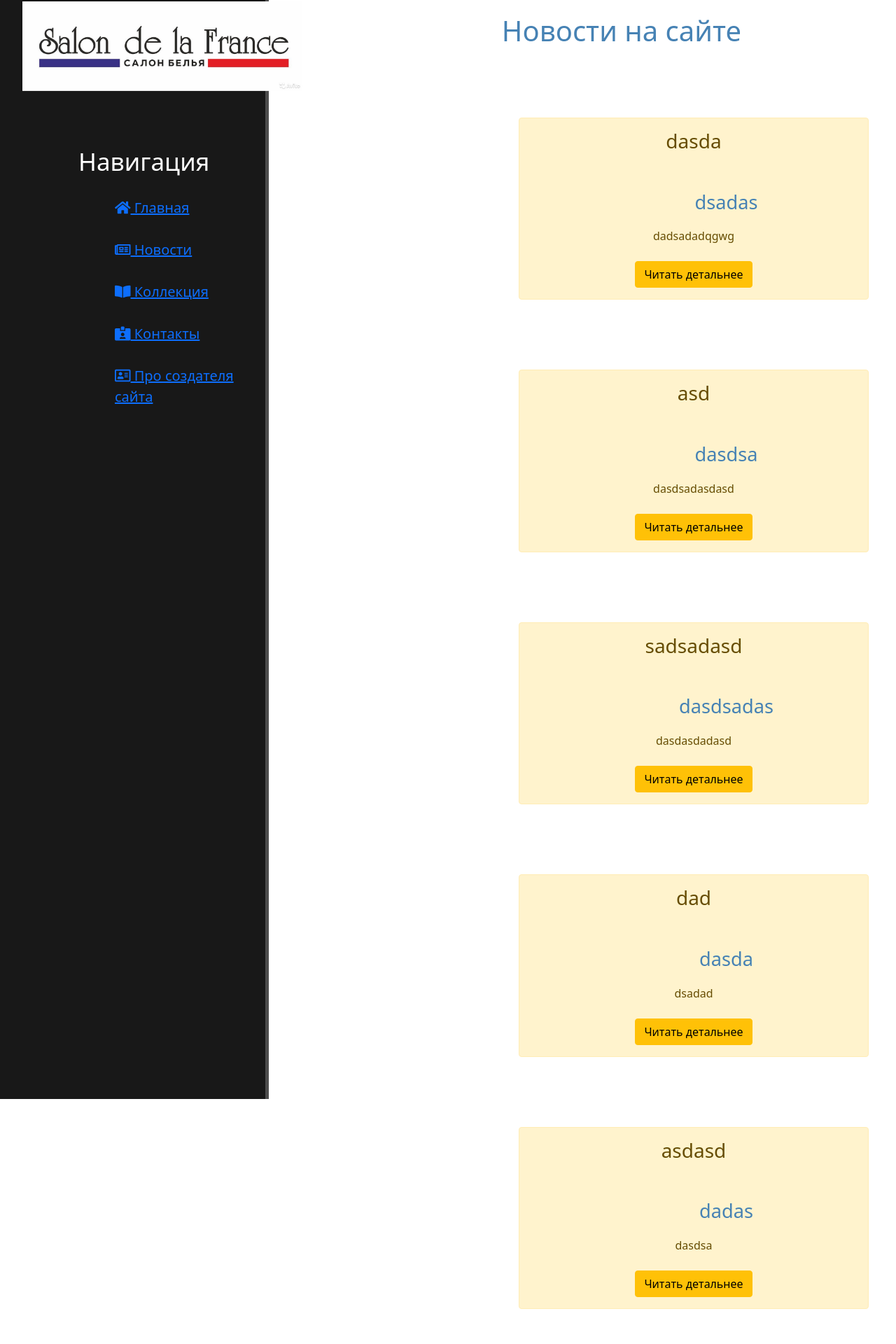
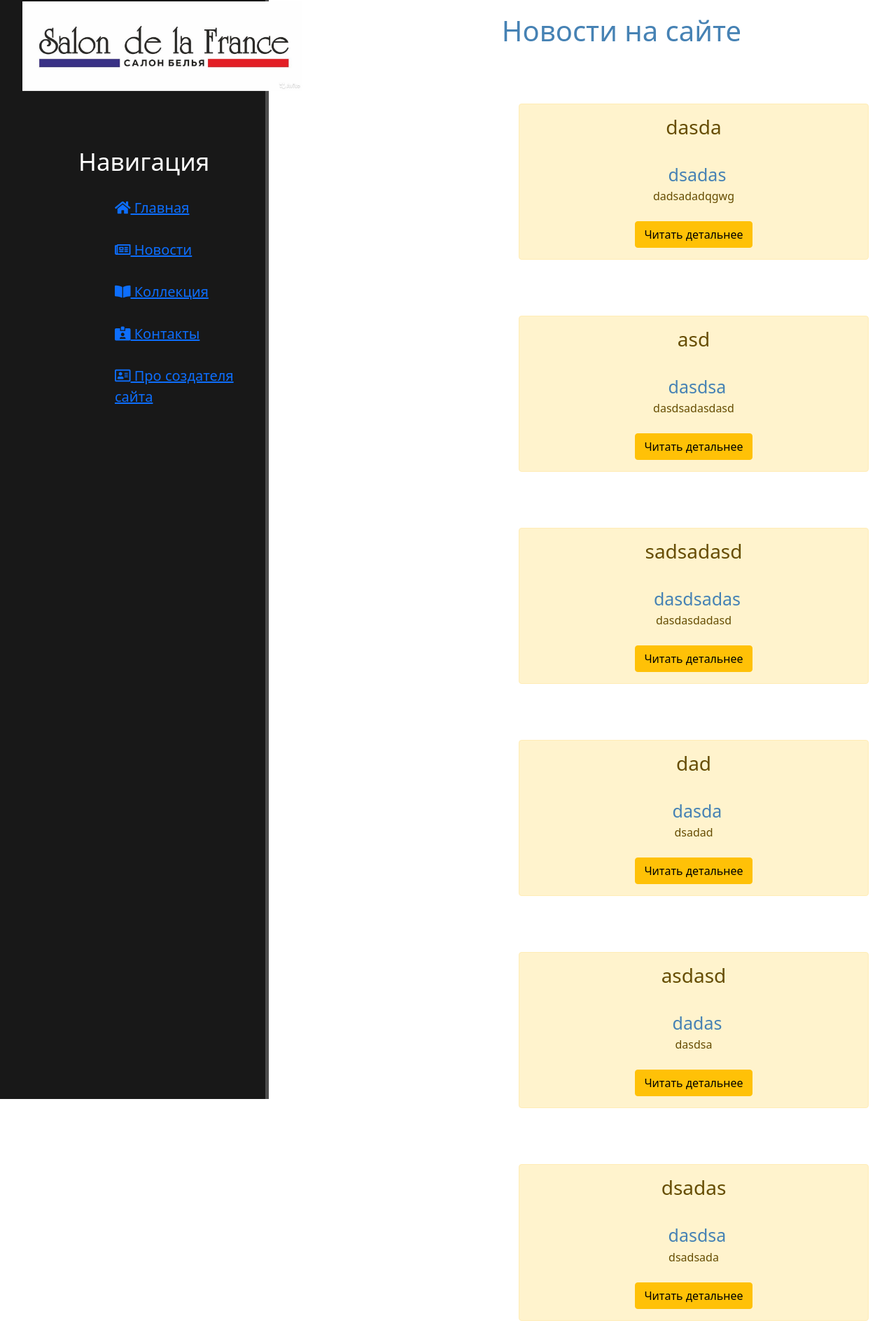
Before and after one commit to WiseWolfer/Python_works, a Django app: page /news/ in a window 1280 px wide. Shown: the top 1920 px of the page at 70% size. Run offline with Django 3.2, Linux system fonts and the light colour scheme; data comes from the database, SQL or seed files in the repository; some libraries are stand-ins or nearby versions.

Commit message:
Fixed bugs(styles are fixed completely)

```diff
--- a/my_site1/my_site1/main/static/main/css/main.css
+++ b/my_site1/my_site1/main/static/main/css/main.css
@@ -58,19 +58,24 @@
 main .features p3 {font-size: 1.7rem; margin-left: 20%; margin-top: 50px; color: #4682B4;}
 main .features p4 {font-size: 1.7rem; margin-left: 20%; margin-top: 50px; color: #4682B4;}
 
-
 .alert-warning {
     float: center;
     clear: both;
-    font.size: 1.7rem;
+    font.size: 100px;
     margin-left: 45%;
-    margin-top: 100px;
+    margin-top: 80px;
     position: sticky;
+    text-align: center;
     width: 500px;
 }
-alert alert-warning h3 {font-size: 1.7rem; margin-top: 20px auto; color: #4682B4;}
-alert alert-warning p {font-size: 1.1rem; margin-left: -500px; margin-top: 50px; color: #4682B4;}
-alert alert-warning text {font-size: 1.7rem; color: #4682B4;}
+
+.alert-warning anons {
+    font-size: 25px;
+    margin-left: 10px;
+    margin-top: 50px;
+    color: #4682B4;
+}
+
 .News h1{
     float: center;
     color: #4682B4;
@@ -106,7 +111,6 @@
 .alert-pictures h4 {margin-left: -250px; position: relative; text-align: center;}
 .pics{margin-left: -250px;}
 
-
 form {
     margin-left: 32%;
     margin-top: 50px;
@@ -119,7 +123,7 @@
     margin-left: 200px;
 }
 .Collection h1{
-    font-size: 80px;
+    font-size: 50px;
     clear: both;
     position: sticky;
     margin-left: 300px;
--- a/my_site1/my_site1/news/templates/news/news_home.html
+++ b/my_site1/my_site1/news/templates/news/news_home.html
@@ -8,14 +8,14 @@
         {% if news %}
             {% for el in news %}
                 <div class="alert alert-warning">
-                    <h3>{{ el.title }}</h3>
-                    <p>{{ el.anons }}</p>
+                    <h3>{{ el.title }}</h3><br>
+                    <anons>{{ el.anons }}</anons><br>
                     <text>{{ el.full_text }}</text><br>
                     <br><a href="{% url 'news-detail' el.id %}" class="btn btn-warning">Читать детальнее</a>
                 </div>
             {% endfor %}
         {% else %}
-            <p>У вас нет записей!</p>
+            <g>У вас нет записей!</g>
         {% endif %}
         {# Комментарий #}
     </div>
```
